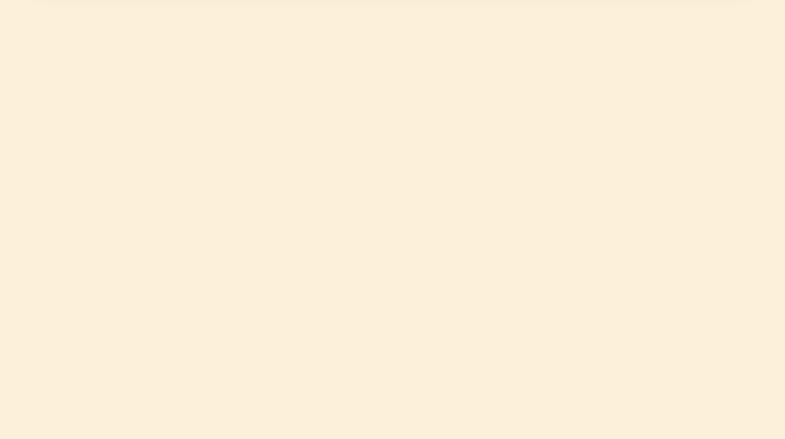
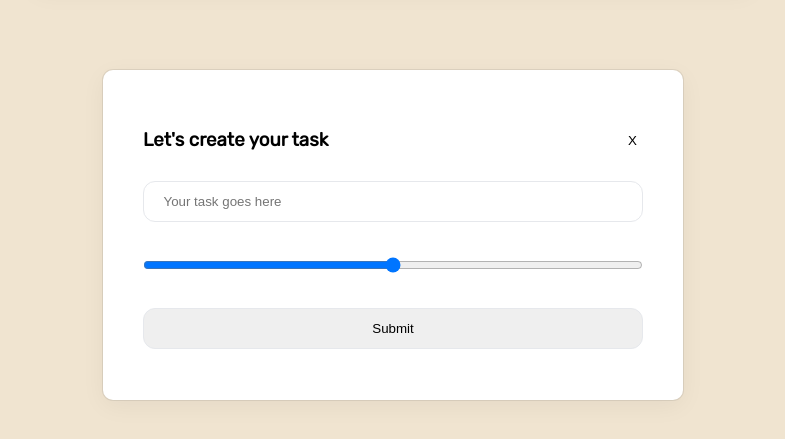
Before and after one commit to ikorotkaya/to-do-list, a React (Create React App) app in the folder client/: page / in a window 1280 px wide. Shown: the part 165-604 px from the top of the page, without its empty margins (247-1032 px from the left). Built offline with nearby package versions, Linux system fonts and the light colour scheme; no server answers.

Commit message:
Add Modal component with data handling and logging, add modal classes CSS

```diff
--- a/client/src/components/ListHeader.js
+++ b/client/src/components/ListHeader.js
@@ -1,3 +1,5 @@
+import Modal from './Modal';
+
 const ListHeader = ({listName}) => {
 
   const signOut = () => {
@@ -11,6 +13,7 @@
         <button className="create-button">Add new</button>
         <button className="signout-button">Sign out</button>
       </div>
+      <Modal/>
     </div>
   );
 }
--- a/client/src/components/Modal.js
+++ b/client/src/components/Modal.js
@@ -1,6 +1,57 @@
+import { useState } from "react";
+
 const  Modal = () => {
+  const mode = "create";
+  const editMode = mode === "edit" ? true : false;
+  const [data, setData] = useState({
+    user_email: "",
+    title: "",
+    progress: "",
+    date: editMode ? "" : new Date()
+  });
+
+//  update the data state based on user input
+  const handleChange = (e) => {
+    const { name, value } = e.target;
+
+    setData({
+      ...data,
+      [name]: value
+    });
+  };
+
   return (
-    <div className="Modal"> Hi there
+    <div className="overlay">
+      <div className="modal">
+        <div className="form-title-container">
+          <h3>Let's {mode} your task</h3>
+          <button>X</button>
+        </div>
+
+        <form>
+          <input
+          required
+          maxLength={30}
+          placeholder=" Your task goes here"
+          name="title"
+          value={data.title}
+          onChange={handleChange}
+          />
+
+          <input
+          required
+          type="range"
+          min={0}
+          max={100}
+          name="progress"
+          value={data.progress}
+          onChange={handleChange}/>
+
+          <input className={mode} type="submit"/>
+        </form>
+
+      </div>
+
     </div>
   );
 }
--- a/client/src/index.css
+++ b/client/src/index.css
@@ -81,6 +81,13 @@
   border: 1.5px solid rgb(175, 81, 81) !important;
 }
 
+input {
+  margin: 11px 0;
+  padding: 12px 16px;
+  border-radius: 12px;
+  border: 1.5px solid rgb(230, 232, 236);
+}
+
 /* List Header */
 .list-header {
   width: 100%;
@@ -120,3 +127,50 @@
 .tick-icon {
   padding: 10px;
 }
+
+/* Modal */
+
+.overlay {
+  position: absolute;
+  left: 0;
+  top: 0;
+  width: 100vw;
+  height: 100vh;
+  background-color: rgba(0, 0, 0, 0.05);
+  display: flex;
+  justify-content: center;
+  align-items: center;
+}
+
+.modal {
+  width: 500px;
+  background-color: rgb(255, 255, 255);
+  padding: 40px;
+  border-radius: 10px;
+  box-shadow: rgba(0, 0, 0, 0.05) 0 6px 24px 0, rgba(0, 0, 0, 0.08) 0 0 0 1px;
+}
+
+.modal .form-title-container {
+  display: flex;
+  justify-content: space-between;
+  align-items: center;
+
+}
+
+.modal .form-title-container button {
+  border: none;
+  background-color: transparent;
+}
+
+.modal .form-title-container button:active {
+  color: rgb(255, 50, 50);
+}
+
+.modal form {
+  display: flex;
+  flex-direction: column;
+}
+
+.modal label {
+  font-size: 13px;
+}
```
